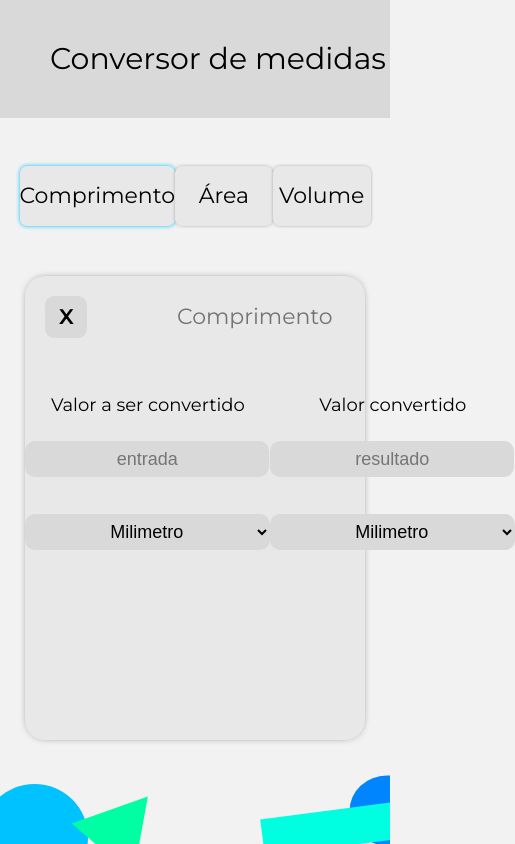
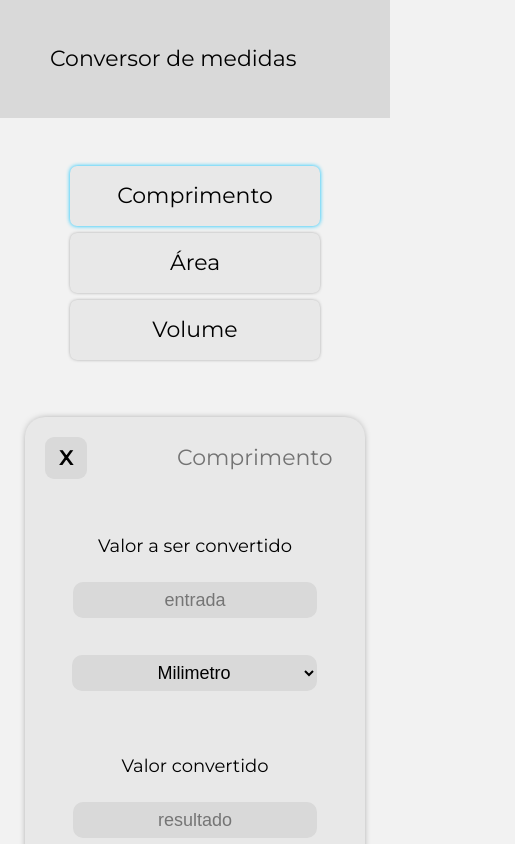
Before and after one commit to AristidesEvan/Conversor-de-medidas, a plain HTML site: page index.html in a window 390 px wide. Both pictures are taken after a click on the element "Comprimento". Shown: the top 844 px of the page, 515 px wide, since content can reach past the window. Drawn offline with Linux system fonts and the light colour scheme.

Commit message:
tornando o conversor responsivo

```diff
--- a/style.css
+++ b/style.css
@@ -1,6 +1,11 @@
 body {
     background-color: #f2f2f2;
     overflow: hidden;
+    background-image: url("img/rodape.svg");
+    background-size: contain;
+    background-position: bottom;
+    background-repeat: no-repeat;
+    height: 86vh;
 }
 
 .titulo {
@@ -21,7 +26,6 @@ body {
 .organizando-botoes {
     display: flex;
     justify-content: center;
-
 }
 
 .espaco-botoes {
@@ -73,7 +77,6 @@ body {
     height: 55vh;
     border-radius: 20px;
     box-shadow: 0 0 10px -5px black;
-
 }
 
 .area-botao-indicador {
@@ -161,10 +164,76 @@ body {
     margin-bottom: 20px;
 }
 
-main {
-    background-image: url("img/rodape.svg");
-    background-size: contain;
-    background-position: bottom;
-    background-repeat: no-repeat;
-    height: 86vh;
+@media (max-width:1000px) {
+    body {
+        background-color: #f2f2f2;
+        overflow: auto;
+        background-image: none;
+    }
+    .titulo {
+        font-size: 30px;
+        height: 14vh;
+    }
+    .espaco-botoes {
+        flex-direction: column;
+        align-items: center;
+
+    }
+    .botoes-de-medida {
+        margin-bottom: 7px;
+    }
+    .espaco-conversor {
+        padding-bottom: 80px;
+    }
+    .area-de-conversao {
+        margin-top: 50px;
+        background-color: #e8e8e8;
+        width: 87vw;
+        height: auto;
+        border-radius: 20px;
+        box-shadow: 0 0 10px -5px black;
+        margin-bottom: 2em;
+    }
+    .lado-a-lado{
+        flex-direction: column;
+    }
+    .organizacao-conversao {
+        align-items: center;
+    }
 }
+
+@media (max-width:840px) {
+    body {
+        background-color: #f2f2f2;
+        overflow: auto;
+        background-image: none;
+    }
+    .titulo {
+        font-size: 22px;
+        height: 14vh;
+    }
+    .espaco-botoes {
+        flex-direction: column;
+    }
+    .botoes-de-medida {
+        margin-bottom: 7px;
+    }
+    .area-de-conversao {
+        margin-top: 50px;
+        background-color: #e8e8e8;
+        width: 87vw;
+        height: auto;
+        border-radius: 20px;
+        box-shadow: 0 0 10px -5px black;
+        margin-bottom: 2em;
+    }
+    .lado-a-lado{
+        flex-direction: column;
+    }
+    .organizacao-conversao {
+        align-items: center;
+    }
+    .convertido {
+        margin-bottom: 50px;
+    }
+}
```
Also changed, not shown: 1 other file.
